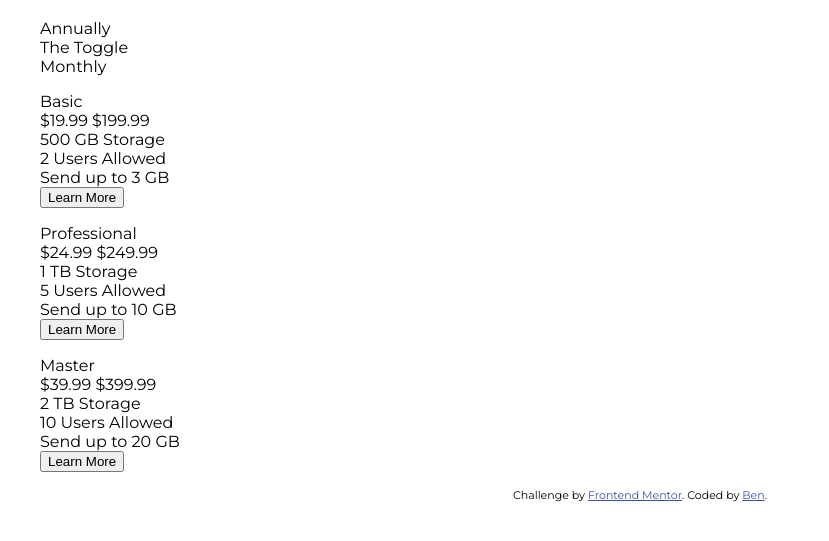
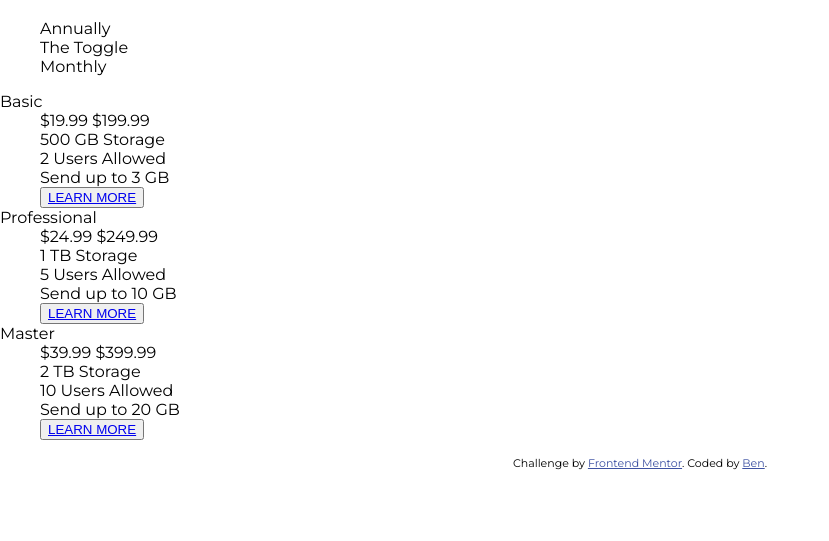
Before and after one commit to benboorstein/Frontend-Mentor-Project-TWO, a plain HTML site: page index.html in a window 1280 px wide. Shown: the part 63-604 px from the top of the page, without its empty margins (0-829 px from the left). Drawn offline with Linux system fonts and the light colour scheme.

Commit message:
changes to html structure

```diff
--- a/assets/css/style.css
+++ b/assets/css/style.css
@@ -35,9 +35,8 @@ header ul {
     list-style-type: none;
 }
 
-main ul {
-    list-style-type: none;
-}
+/* For the two images, use the background property shorthand, so that all the values for each image can go on one line and therefore I'm able to include both images on just one element, which I think, though I'm not sure, should be <main> with this project. */
+
 
 
 
--- a/index.html
+++ b/index.html
@@ -27,57 +27,41 @@
     <header>
       <h1>
         Our Pricing
-      </h1> <!-- refer to for toggle: https://www.w3schools.com/howto/howto_css_switch.asp -->
+      </h1>
       <ul>
         <li>Annually</li>
-        <li>The Toggle</li>
+        <li>The Toggle</li> <!-- refer to for toggle: https://www.w3schools.com/howto/howto_css_switch.asp -->
         <li>Monthly</li>
       </ul>
     </header>
 
     <main>
+      <dl class="three-plans">
         <div class="basic">
-        <ul>
-          <li>Basic</li>
-          <li>&dollar;19.99     &dollar;199.99</li>
-          <li>500 GB Storage</li>
-          <li>2 Users Allowed</li>
-          <li>Send up to 3 GB</li>
-          <li>
-            <form>
-              <input type="submit" value="Learn More">
-            </form>
-          </li>
-        </ul>
+          <dt>Basic</dt>
+          <dd>&dollar;19.99     &dollar;199.99</dd>
+          <dd>500 GB Storage</dd>
+          <dd>2 Users Allowed</dd>
+          <dd>Send up to 3 GB</dd>
+          <dd><button type="button"><a href="#" target="_blank">LEARN MORE</a></button></dd>
         </div>
         <div class="professional">
-        <ul>
-          <li>Professional</li>
-          <li>&dollar;24.99     &dollar;249.99</li>
-          <li>1 TB Storage</li>
-          <li>5 Users Allowed</li>
-          <li>Send up to 10 GB</li>
-          <li>
-            <form>
-              <input type="submit" value="Learn More">
-            </form>
-          </li>
-        </ul>
+          <dt>Professional</dt>
+          <dd>&dollar;24.99     &dollar;249.99</dd>
+          <dd>1 TB Storage</dd>
+          <dd>5 Users Allowed</dd>
+          <dd>Send up to 10 GB</dd>
+          <dd><button type="button"><a href="#" target="_blank">LEARN MORE</a></button></dd>
         </div>
         <div class="master">
-        <ul>
-          <li>Master</li>
-          <li>&dollar;39.99     &dollar;399.99</li>
-          <li>2 TB Storage</li>
-          <li>10 Users Allowed</li>
-          <li>Send up to 20 GB</li>
-          <li>
-            <form>
-              <input type="submit" value="Learn More">
-            </form>
-          </li>
-        </ul>
+          <dt>Master</dt>
+          <dd>&dollar;39.99     &dollar;399.99</dd>
+          <dd>2 TB Storage</dd>
+          <dd>10 Users Allowed</dd>
+          <dd>Send up to 20 GB</dd>
+          <dd><button type="button"><a href="#" target="_blank">LEARN MORE</a></button></dd>
         </div>
+      </dl>
     </main>
 
     <footer>
```
Lines whose indentation alone changed are shown as unchanged.
